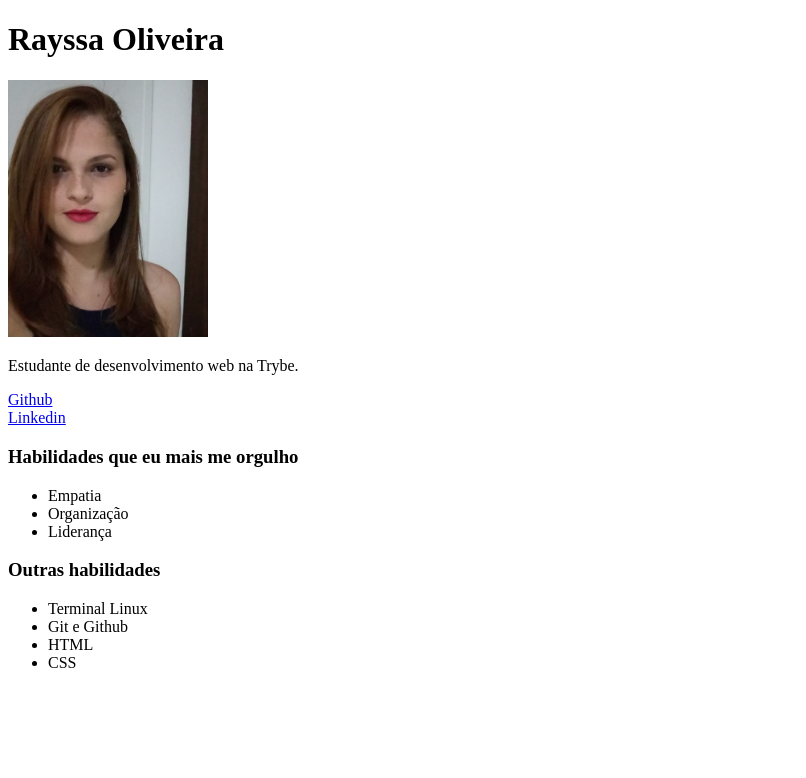
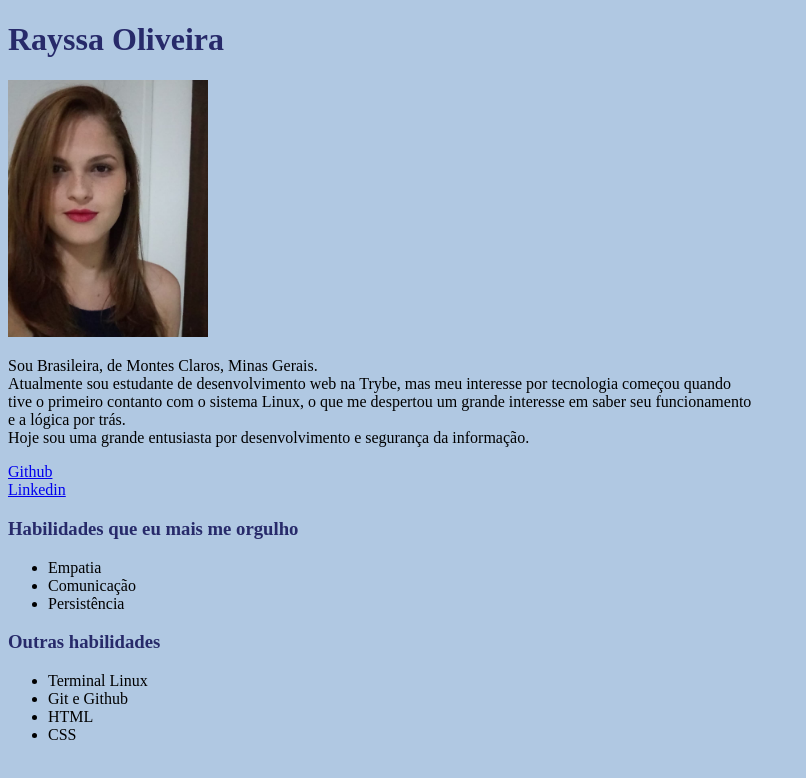
Before and after one commit to rayssa-aguiar/rayssa-aguiar.github.io, a plain HTML site: page index.html in a window 1280 px wide. Shown: the whole page, without its empty margins (0-806 px from the left). Drawn offline with Linux system fonts and the light colour scheme.

Commit message:
segunda atualizaçao do index.html

```diff
--- a/index.html
+++ b/index.html
@@ -2,24 +2,44 @@
 <html lang="pt-br">
 <head>
 <meta charset="UTF-8">
-    <title>Meu Portfólio</title>
+<title>Portfólio Web</title>
+<style>
+
+body{
+	background-color: rgb(176, 200, 226);
+}
+
+h1{
+	color: rgb(39, 42, 106);
+}
+
+h3{
+	color: rgb(39, 42, 106);
+}
+
+
+</style>
 </head>
 <body>
   <h1>Rayssa Oliveira</h1>
   <img src="foto perfil.jpg" alt="foto perfil Rayssa" width="200">
   <p>
-        Estudante de desenvolvimento web na Trybe.
+    Sou Brasileira, de Montes Claros, Minas Gerais.<br>
+    Atualmente sou estudante de desenvolvimento web na Trybe, mas meu interesse por tecnologia começou quando<br>
+    tive o primeiro contanto com o sistema Linux, o que me despertou um grande interesse em saber seu funcionamento<br>
+		e a lógica por trás.<br>
+    Hoje sou uma grande entusiasta por desenvolvimento e segurança da informação.
   </p>
   <p>
-       <a href="https://github.com/rayssa-aguiar?tab=repositories" target="_blank">Github</a>
-       <br><a href="https://www.linkedin.com/in/rayssacamilaoliveira/" target="_blank">Linkedin</a>
+    <a href="https://github.com/rayssa-aguiar?tab=repositories" target="_blank">Github</a><br>
+    <a href="https://www.linkedin.com/in/rayssacamilaoliveira/" target="_blank">Linkedin</a>
   </p>
   <p>
     <h3>Habilidades que eu mais me orgulho</h3>
       <ul>
         <li>Empatia</li>
-            <li>Organização</li>
-            <li>Liderança</li>
+        <li>Comunicação</li>
+        <li>Persistência</li>
       </ul>
   </p>
   <p>
```
Lines whose indentation alone changed are shown as unchanged.
